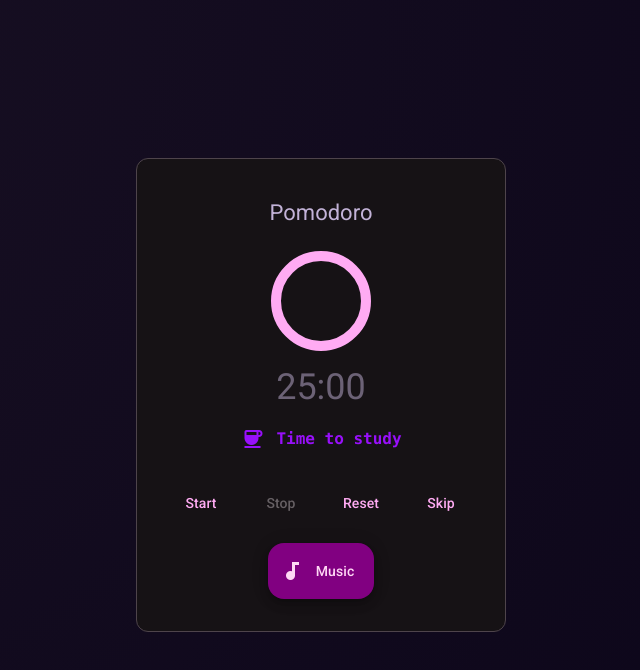
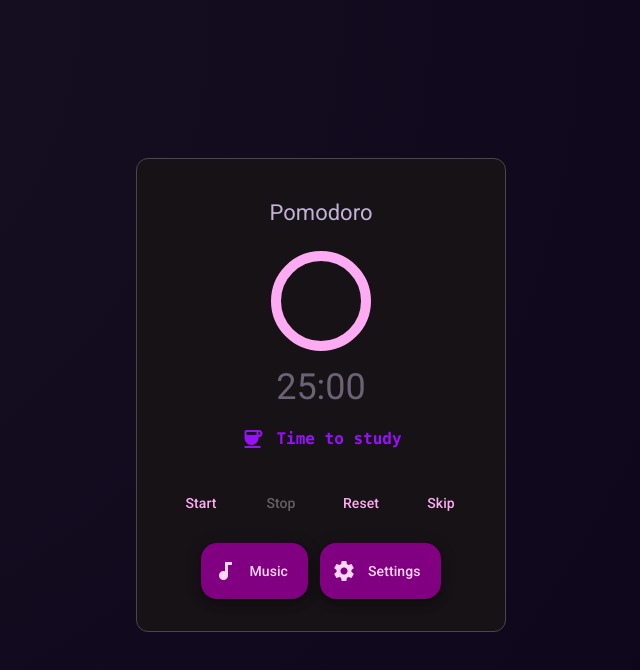
Before and after one commit to Joao-Vtr-Oliveira/pomodoro, an Angular app: page / in a window 1280 px wide. Shown: the top 670 px of the page, without its empty margins (319-959 px from the left). Built offline with nearby package versions, Linux system fonts and the light colour scheme.

Commit message:
feat: implement the dialog in the app component

```diff
--- a/src/app/app.html
+++ b/src/app/app.html
@@ -85,10 +85,14 @@
 							Skip
 						</button>
 					</div>
-					<div class="flex justify-center mt-5">
+					<div class="flex justify-center mt-5 gap-3">
 						<button matFab extended (click)="onMusicClick()">
 							<mat-icon>audiotrack</mat-icon>
 							Music
+						</button>
+						<button matFab extended (click)="openDialog()">
+							<mat-icon>settings</mat-icon>
+							Settings
 						</button>
 					</div>
 				</div>
--- a/src/app/app.ts
+++ b/src/app/app.ts
@@ -1,14 +1,29 @@
-import {ChangeDetectionStrategy, Component, computed, inject, OnInit, signal} from '@angular/core';
-import {MatButtonModule} from '@angular/material/button';
-import {MatCardModule} from '@angular/material/card';
+import {
+	ChangeDetectionStrategy,
+	Component,
+	computed,
+	inject,
+	OnInit,
+	signal,
+} from '@angular/core';
+import { MatButtonModule } from '@angular/material/button';
+import { MatCardModule } from '@angular/material/card';
 import { ClockService } from './services/clock.service';
-import {MatProgressSpinnerModule} from '@angular/material/progress-spinner';
-import {MatIconModule} from '@angular/material/icon';
-import { MusicPlayerComponent } from "./music-player/music-player";
+import { MatProgressSpinnerModule } from '@angular/material/progress-spinner';
+import { MatIconModule } from '@angular/material/icon';
+import { MusicPlayerComponent } from './music-player/music-player';
+import { MatDialog } from '@angular/material/dialog';
+import { SettingsDialogComponent } from './settings-dialog/settings-dialog';
 
 @Component({
 	selector: 'app-root',
-  imports: [MatCardModule, MatButtonModule, MatProgressSpinnerModule, MatIconModule, MusicPlayerComponent],
+	imports: [
+		MatCardModule,
+		MatButtonModule,
+		MatProgressSpinnerModule,
+		MatIconModule,
+		MusicPlayerComponent,
+	],
 	templateUrl: './app.html',
 	styleUrl: './app.css',
 	changeDetection: ChangeDetectionStrategy.OnPush,
@@ -17,8 +32,14 @@ export class App {
 	clockService = inject(ClockService);
 	showMusic = signal(false);
 
+  private dialog = inject(MatDialog);
+
 	onMusicClick() {
 		this.showMusic.update((oldMusic) => !oldMusic);
+	}
+
+	openDialog() {
+		const dialogRef = this.dialog.open(SettingsDialogComponent);
 	}
 
 	formatTime(ms: number): string {
```
Lines whose indentation alone changed are shown as unchanged.
